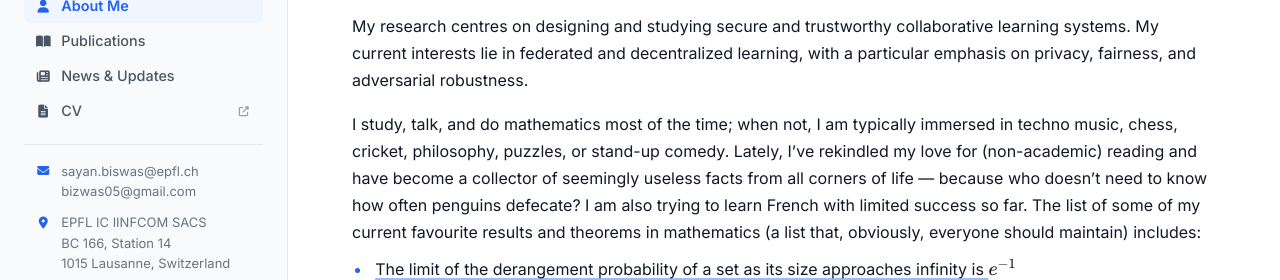
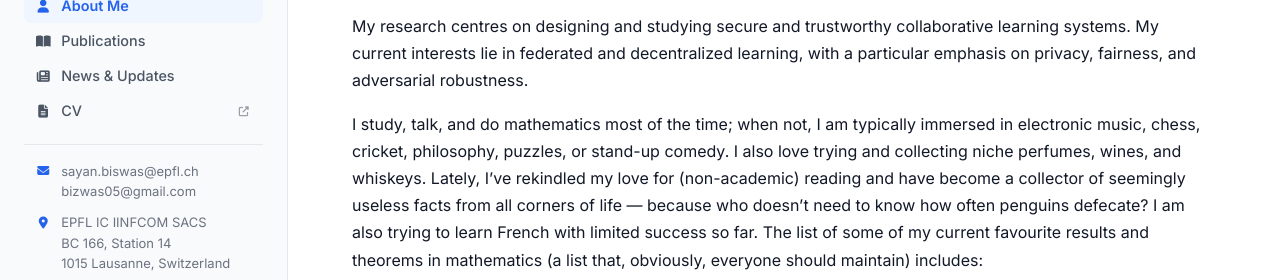
Before and after one commit to blitzwas/blitzwas.github.io, a plain HTML site: page index.html in a window 1280 px wide. Shown: the part 329-609 px from the top of the page. Drawn offline with nearby package versions, Linux system fonts and the light colour scheme; some icons are missing.

Commit message:
Revise personal interests in index.html
Updated music preference and added interests in niche perfumes, wines, and whiskeys.

```diff
--- a/index.html
+++ b/index.html
@@ -531,8 +531,8 @@
           My current interests lie in federated and decentralized learning, with a particular emphasis on privacy, fairness, and adversarial robustness.
         </p>
 
-        <p>I study, talk, and do mathematics most of the time; when not, I am typically immersed in techno music,
-          chess, cricket, philosophy, puzzles, or stand-up comedy. Lately, I&rsquo;ve rekindled my love for
+        <p>I study, talk, and do mathematics most of the time; when not, I am typically immersed in electronic music,
+          chess, cricket, philosophy, puzzles, or stand-up comedy. I also love trying and collecting niche perfumes, wines, and whiskeys. Lately, I&rsquo;ve rekindled my love for
           (non-academic) reading and have become a collector of seemingly useless facts from all corners of life
           &mdash; because who doesn&rsquo;t need to know how often penguins defecate? I am also trying to learn
           French with limited success so far. The list of some of my current favourite results and theorems in
```
